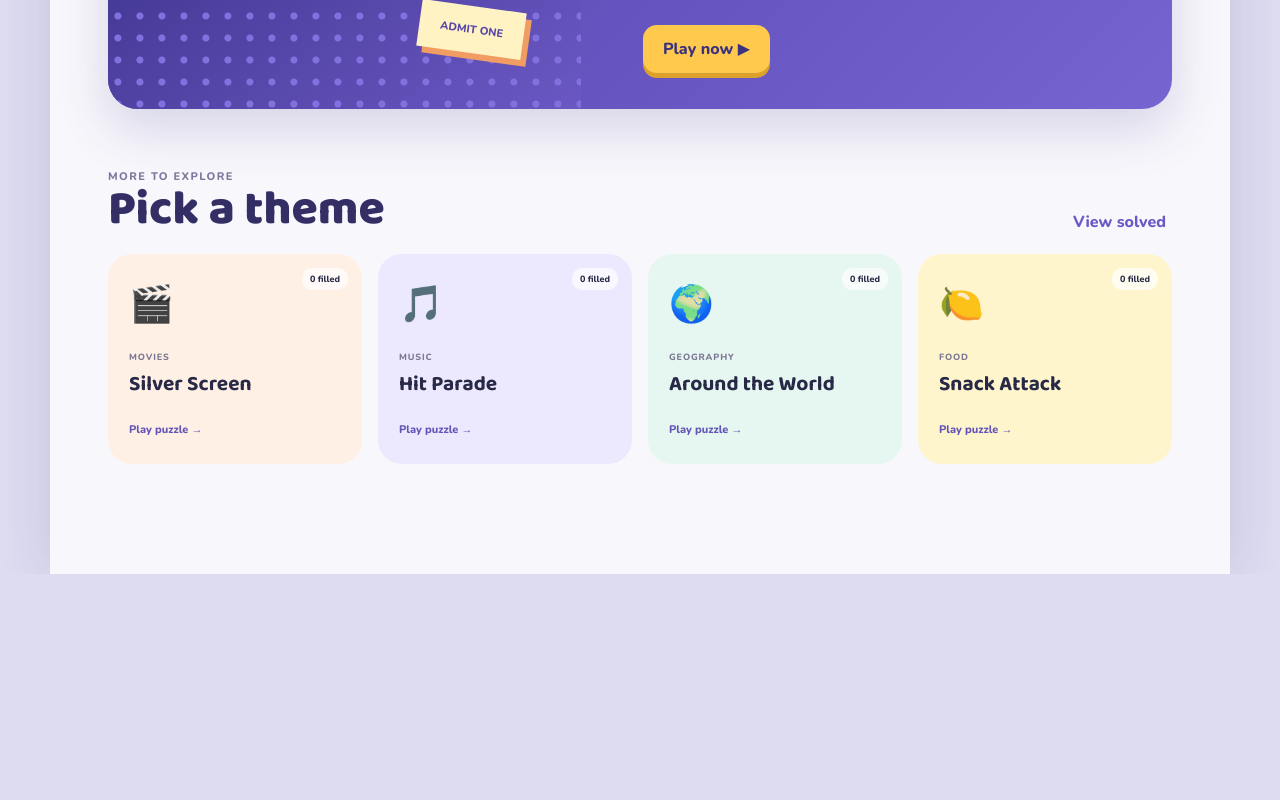
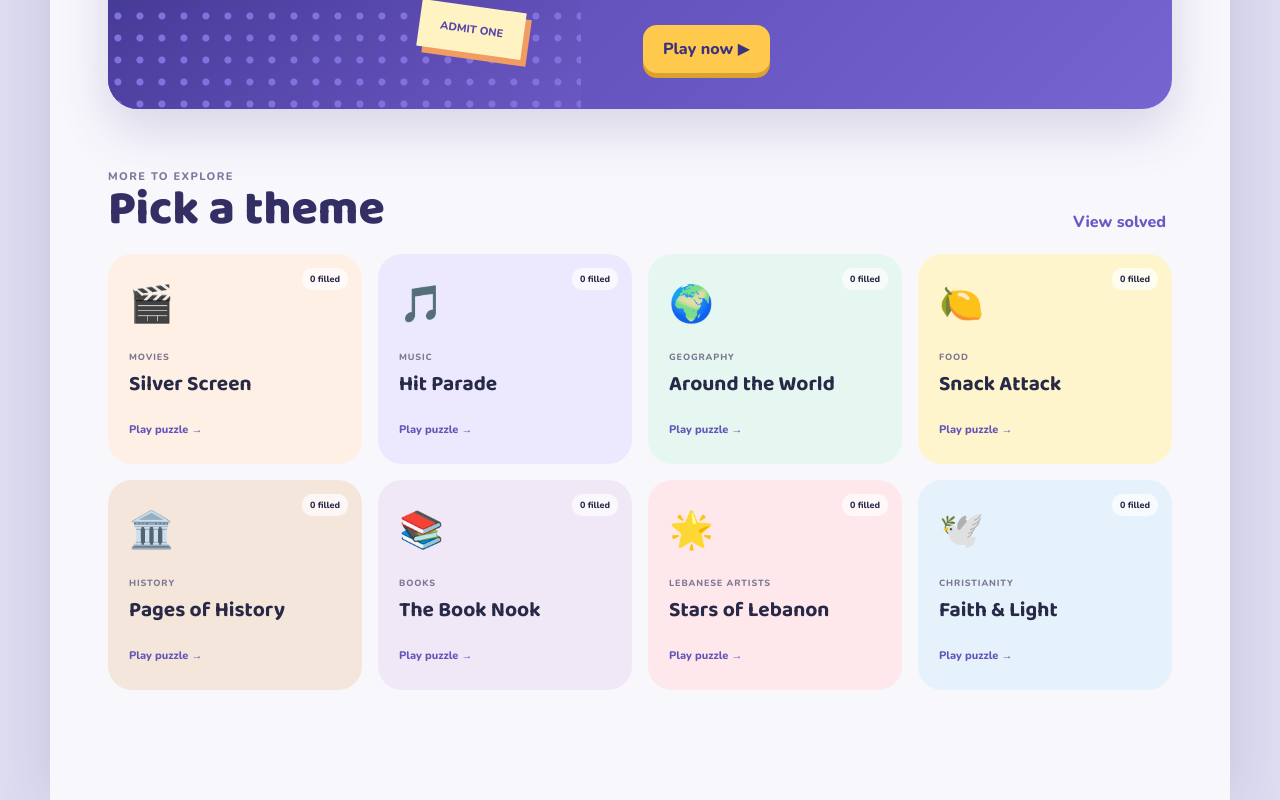
Before and after one commit to seroujk/crossword-puzzle, a React (Vite) app: page / in a window 1280 px wide. Shown: the part 597-1397 px from the top of the page. Before the commit the page ends 1171 px from the top, so only its background shows below. Built offline with nearby package versions, Linux system fonts and the light colour scheme.

Commit message:
Add four themed crossword packs

```diff
--- a/src/board-fix.css
+++ b/src/board-fix.css
@@ -100,6 +100,11 @@
 .pack-card.is-solved {
   box-shadow: inset 0 0 0 2px #5fc39c;
 }
+
+.pack-4 { background: #f4e6da; }
+.pack-5 { background: #f0e8f7; }
+.pack-6 { background: #ffe8ec; }
+.pack-7 { background: #e5f1fb; }
 
 .pack-card.is-solved::after {
   content: '';
--- a/src/main.jsx
+++ b/src/main.jsx
@@ -6,6 +6,7 @@ import { puzzles as puzzleData } from './puzzles.js';
 
 const SIZE = 13;
 const KEY_ROWS = ['QWERTYUIOP', 'ASDFGHJKL', 'ZXCVBNM'];
+const THEME_ICONS = { Movies: '🎬', Music: '🎵', Geography: '🌍', Food: '🍋', History: '🏛️', Books: '📚', 'Lebanese Artists': '🌟', Christianity: '🕊️' };
 
 function buildGrid(words) {
   const placements = [], cells = new Map();
@@ -85,7 +86,7 @@ function App() {
     const solved = JSON.parse(localStorage.getItem('crossword-completed') || '[]').some(item => item.id === selected.id);
     const saved = solved
       ? Object.fromEntries([...grid.cells].map(([key, cell]) => [key, cell.letter]))
-      : JSON.parse(sessionStorage.getItem(`crossword-${selected.id}`) || '{}');
+      : JSON.parse(sessionStorage.getItem(`crossword-v2-${selected.id}`) || '{}');
     setAnswers(saved);
     completionHandled.current = solved;
     setActive(grid.placements[0]?.coords[0]); setActiveEntry(grid.placements[0]?.id || 0); setMessage(''); setSeconds(0);
@@ -93,8 +94,8 @@ function App() {
   useEffect(() => {
     if (!selected) return;
     const solved = JSON.parse(localStorage.getItem('crossword-completed') || '[]').some(item => item.id === selected.id);
-    if (solved) sessionStorage.removeItem(`crossword-${selected.id}`);
-    else sessionStorage.setItem(`crossword-${selected.id}`, JSON.stringify(answers));
+    if (solved) sessionStorage.removeItem(`crossword-v2-${selected.id}`);
+    else sessionStorage.setItem(`crossword-v2-${selected.id}`, JSON.stringify(answers));
   }, [answers, selected]);
   useEffect(() => { if (screen !== 'game') return; const timer = setInterval(() => setSeconds(s => s + 1), 1000); return () => clearInterval(timer); }, [screen]);
   useEffect(() => {
@@ -107,7 +108,7 @@ function App() {
     const record = { id: selected.id, title: selected.title, theme: selected.theme, date: new Date().toISOString(), time: solveTime };
     const saved = JSON.parse(localStorage.getItem('crossword-completed') || '[]');
     localStorage.setItem('crossword-completed', JSON.stringify([record, ...saved.filter(item => item.id !== selected.id)]));
-    sessionStorage.removeItem(`crossword-${selected.id}`);
+    sessionStorage.removeItem(`crossword-v2-${selected.id}`);
     setCoins(value => value + 30);
     setMessage('');
     setSolvedPuzzle(record);
@@ -125,7 +126,7 @@ function App() {
       const solved = JSON.parse(localStorage.getItem('crossword-completed') || '[]').some(item => item.id === p.id);
       setAnswers(solved
         ? Object.fromEntries([...grid.cells].map(([key, cell]) => [key, cell.letter]))
-        : JSON.parse(sessionStorage.getItem(`crossword-${p.id}`) || '{}'));
+        : JSON.parse(sessionStorage.getItem(`crossword-v2-${p.id}`) || '{}'));
       completionHandled.current = solved;
       setSeconds(0);
       setActive(grid.placements[0]?.coords[0]);
@@ -181,7 +182,7 @@ function App() {
         </section>
         <section className="packs-head"><div><span className="mini-label">MORE TO EXPLORE</span><h2>Pick a theme</h2></div><button onClick={() => setArchiveOpen(true)}>View solved</button></section>
         <section className="pack-grid">{puzzles.map((p, i) => { const solved = completed.some(x => x.id === p.id); return <button className={`pack-card pack-${i} ${solved ? 'is-solved' : ''}`} key={p.id} onClick={() => openPuzzle(p)}>
-          <span className="pack-icon">{['🎬','🎵','🌍','🍋'][i]}</span><span className="pack-progress">{solved ? '✓ SOLVED' : `${Math.max(0, Object.keys(JSON.parse(sessionStorage.getItem(`crossword-${p.id}`) || '{}')).length)} filled`}</span><small>{p.theme}</small><b>{p.title}</b><i>{solved ? 'Play again ↻' : 'Play puzzle →'}</i>
+          <span className="pack-icon">{THEME_ICONS[p.theme]}</span><span className="pack-progress">{solved ? '✓ SOLVED' : `${Math.max(0, Object.keys(JSON.parse(sessionStorage.getItem(`crossword-v2-${p.id}`) || '{}')).length)} filled`}</span><small>{p.theme}</small><b>{p.title}</b><i>{solved ? 'Play again ↻' : 'Play puzzle →'}</i>
         </button>})}</section>
       </main>
       <nav className="bottom-nav"><button className="active"><Icon>⌂</Icon><span>Home</span></button><button onClick={() => openPuzzle(puzzles[1])}><Icon>▦</Icon><span>Puzzles</span></button><button onClick={() => setArchiveOpen(true)}><Icon>♛</Icon><span>Collection</span></button></nav>
--- a/src/puzzles.js
+++ b/src/puzzles.js
@@ -1,11 +1,11 @@
 export const puzzles = [
   {
     id: 'silver-screen', theme: 'Movies', title: 'Silver Screen', kicker: 'Lights, camera, answers!', color: '#ef6a4b',
-    words: [['CINEMA','A place to catch the latest release'],['OSCAR','Golden film award'],['SCRIPT','An actor studies this'],['SCENE','A slice of a movie'],['DIRECTOR','The person calling “Action!”'],['HERO','The story’s champion'],['COMEDY','A film made for laughs'],['SEQUEL','The story continues in this follow-up']]
+    words: [['OSCAR','Golden film award'],['CINEMA','A place to catch the latest release'],['SCRIPT','An actor studies this'],['HERO','The story’s champion'],['DIRECTOR','The person calling “Action!”'],['SEQUEL','The story continues in this follow-up'],['SCENE','A slice of a movie'],['COMEDY','A film made for laughs']]
   },
   {
     id: 'hit-parade', theme: 'Music', title: 'Hit Parade', kicker: 'Find your rhythm.', color: '#7b8ed8',
-    words: [['MELODY','The tune you hum'],['CHORUS','The part that comes back around'],['PIANO','Instrument with black and white keys'],['DRUM','Instrument that keeps the beat'],['LYRIC','A line in a song'],['ALBUM','A collection of tracks'],['DUET','A song for two'],['CONCERT','A live musical show']]
+    words: [['CONCERT','A live musical show'],['PIANO','Instrument with black and white keys'],['CHORUS','The part that comes back around'],['ALBUM','A collection of tracks'],['MELODY','The tune you hum'],['DRUM','Instrument that keeps the beat'],['DUET','A song for two'],['LYRIC','A line in a song']]
   },
   {
     id: 'around-the-world', theme: 'Geography', title: 'Around the World', kicker: 'No passport required.', color: '#4f9b79',
@@ -13,6 +13,22 @@ export const puzzles = [
   },
   {
     id: 'snack-attack', theme: 'Food', title: 'Snack Attack', kicker: 'A bite-sized brain break.', color: '#e7aa35',
-    words: [['PIZZA','Cheesy food often sold by the slice'],['APPLE','A crisp fruit for teachers'],['PASTA','Noodles with an Italian passport'],['TACO','Folded shell with a filling'],['SALAD','A leafy lunch option'],['COOKIE','A sweet, round baked treat'],['TOAST','Bread after a warm-up'],['LEMON','A famously sour yellow fruit']]
+    words: [['TOAST','Bread after a warm-up'],['LEMON','A famously sour yellow fruit'],['PASTA','Noodles with an Italian passport'],['APPLE','A crisp fruit for teachers'],['TACO','Folded shell with a filling'],['PIZZA','Cheesy food often sold by the slice'],['COOKIE','A sweet, round baked treat'],['SALAD','A leafy lunch option']]
+  },
+  {
+    id: 'pages-of-history', theme: 'History', title: 'Pages of History', kicker: 'Take a gentle trip through time.', color: '#b66c4d',
+    words: [['KNIGHT','An armored medieval warrior'],['PYRAMID','Monument built in ancient Egypt'],['PHARAOH','A ruler of ancient Egypt'],['CASTLE','A fortified home for royalty'],['QUEEN','A female ruler'],['ROME','Ancient city known for its mighty empire'],['KING','A male ruler'],['EMPIRE','A group of lands ruled by one power']]
+  },
+  {
+    id: 'book-nook', theme: 'Books', title: 'The Book Nook', kicker: 'A cozy chapter of clues.', color: '#8f6bb3',
+    words: [['POETRY','Writing arranged in verse'],['CHAPTER','One section of a book'],['READER','Someone enjoying the written word'],['COVER','The outside of a book'],['LIBRARY','A place filled with books'],['STORY','A tale with characters and a plot'],['AUTHOR','The person who writes a book'],['NOVEL','A long work of fiction']]
+  },
+  {
+    id: 'lebanese-stars', theme: 'Lebanese Artists', title: 'Stars of Lebanon', kicker: 'Beloved voices and storytellers.', color: '#d45767',
+    words: [['SABAH','Singer and actress nicknamed the Shahroura'],['RAGHEB','First name of singer Alama'],['FAIRUZ','Legendary Lebanese singer whose name means turquoise'],['NADINE','First name of filmmaker Labaki'],['ELISSA','Lebanese singer known for romantic pop ballads'],['NANCY','First name of singer Ajram'],['ZIAD','First name of musician Rahbani'],['WAEL','First name of singer Kfoury']]
+  },
+  {
+    id: 'faith-and-light', theme: 'Christianity', title: 'Faith & Light', kicker: 'Familiar words of faith and hope.', color: '#4d86b6',
+    words: [['EASTER','Celebration of the Resurrection'],['CHURCH','A place of Christian worship'],['PRAYER','Words spoken to God'],['GOSPEL','The good news, or one of four New Testament books'],['JESUS','Central figure of Christianity'],['APOSTLE','One sent out to share the faith'],['CROSS','A central symbol of Christianity'],['BIBLE','The Christian holy book']]
   }
 ];
```
